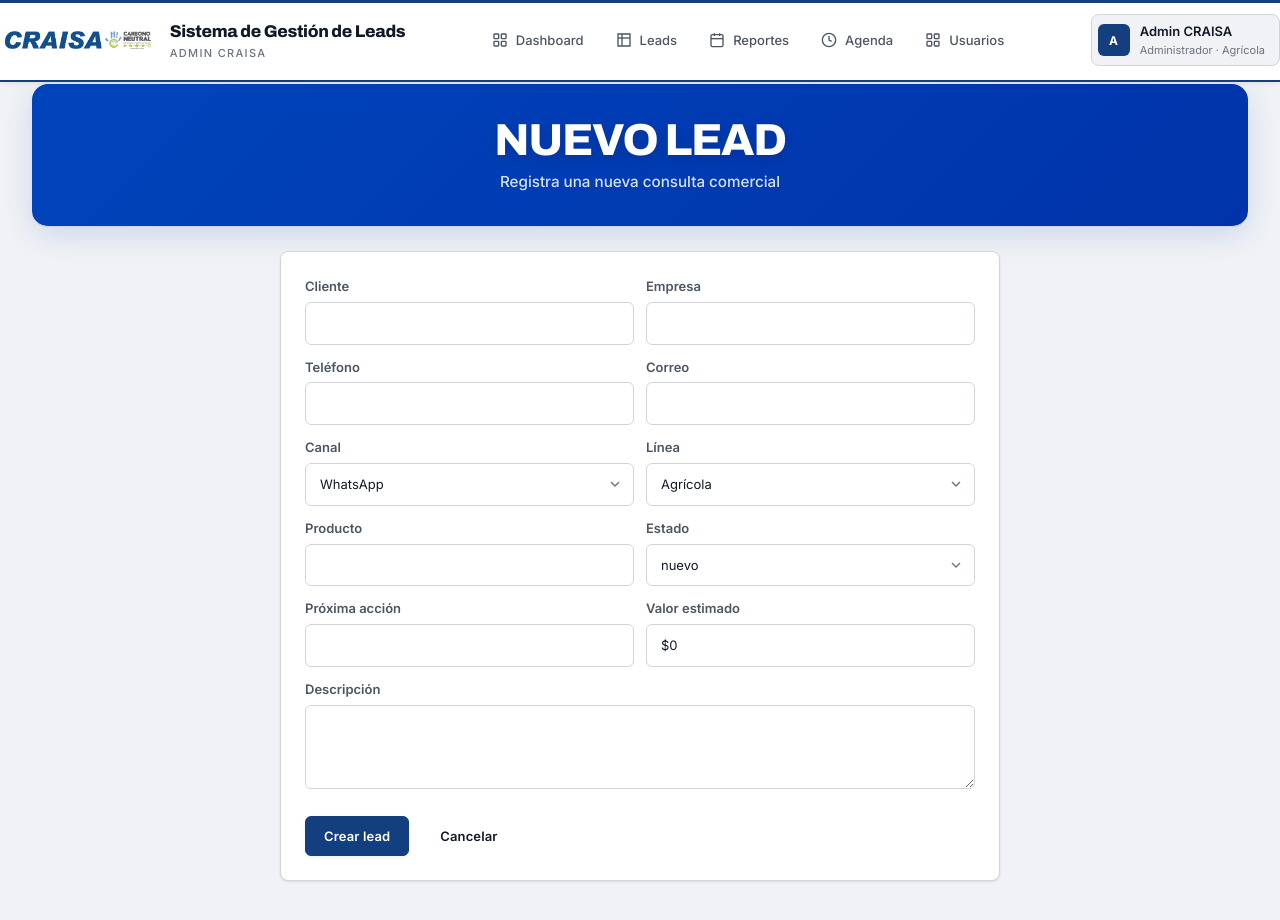
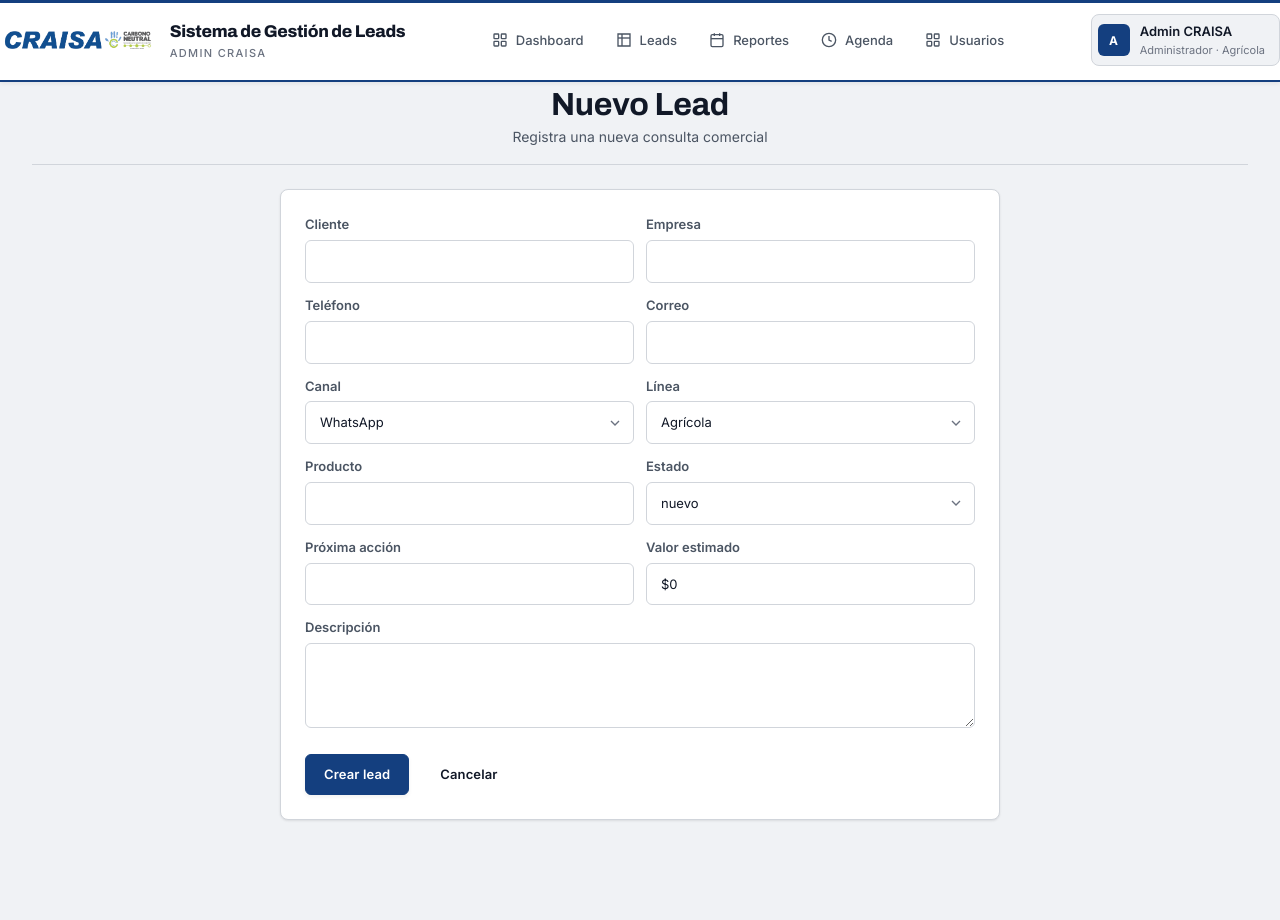
Before and after one commit to Chxcon05/Gestion_CRAISA, a React (Vite) app: page /leads/new in a window 1280 px wide. Shown: the top 920 px of the page. After the commit the page ends 868 px from the top, so only its background shows below. Built offline with nearby package versions, Linux system fonts and the light colour scheme; no server answers.

Commit message:
NewLead: titulo un poco mas grande

```diff
--- a/src/pages/NewLead.jsx
+++ b/src/pages/NewLead.jsx
@@ -28,7 +28,7 @@ export default function NewLead() {
   return (
     <main className="main" style={{ paddingTop: 2 }}>
       <div className="container">
-        <div className="page-header" style={{ textAlign: 'center', display: 'flex', flexDirection: 'column', alignItems: 'center', justifyContent: 'center', gap: '.5rem', padding: '2rem 0', background: 'linear-gradient(135deg, #0044BB 0%, #0033AA 100%)', borderRadius: 16, marginBottom: '1.5rem', boxShadow: '0 8px 30px rgba(0,68,187,.15)' }}><div style={{ textAlign: 'center' }}><h1 style={{ margin: 0, fontSize: '2.8rem', fontWeight: 800, letterSpacing: '-.03em', color: '#fff', fontFamily: 'var(--font-display)', textTransform: 'uppercase', lineHeight: 1.1, textShadow: '0 4px 12px rgba(0,0,0,.15)' }}>Nuevo Lead</h1><p className="page-subtitle" style={{ margin: '.25rem 0 0', color: '#D6E3F7', fontSize: '.95rem', fontWeight: 500 }}>Registra una nueva consulta comercial</p></div></div>
+        <div className="page-header" style={{ textAlign: 'center', display: 'flex', flexDirection: 'column', alignItems: 'center', justifyContent: 'center', gap: '.25rem' }}><div style={{ textAlign: 'center' }}><h1 style={{ margin: 0, fontSize: '2rem' }}>Nuevo Lead</h1><p className="page-subtitle" style={{ margin: 0 }}>Registra una nueva consulta comercial</p></div></div>
         <div className="card" style={{ padding: '1.5rem', maxWidth: 720, margin: '0 auto' }}>
           <form onSubmit={submit} style={{ display: 'grid', gridTemplateColumns: 'repeat(auto-fit, minmax(260px, 1fr))', gap: '.75rem' }}>
             <div><label className="form-label">Cliente</label><input className="form-input" value={form.client} onChange={e => setForm({ ...form, client: e.target.value })} required /></div>
```
